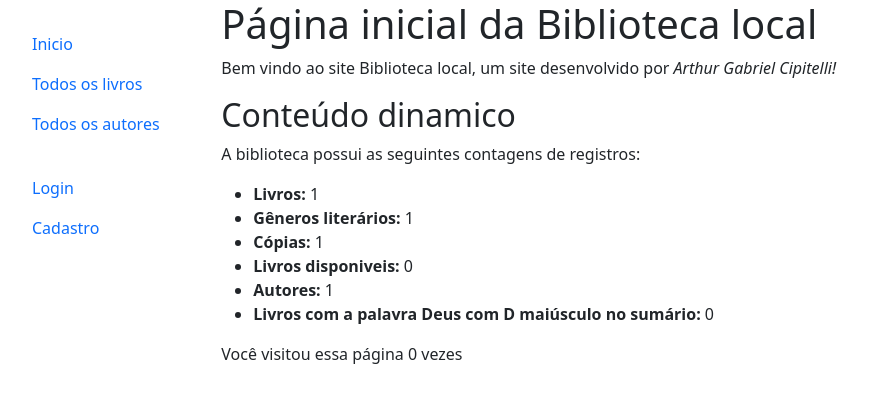
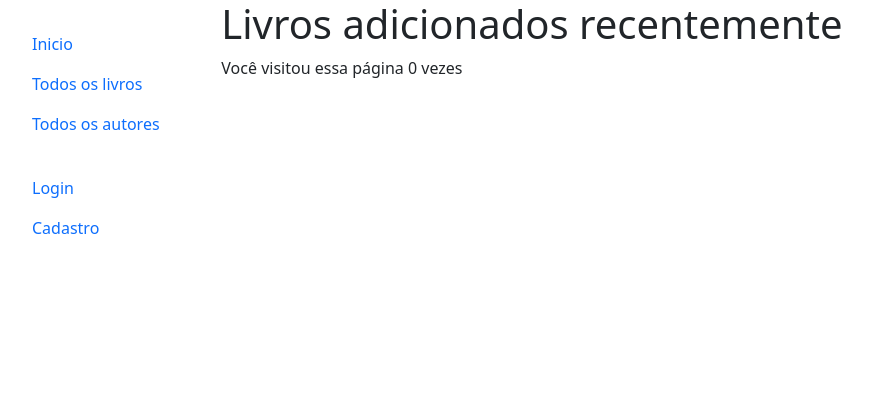
Before and after one commit to ciparthur/Biblioteca_local, a Django app: page / in a window 1280 px wide. Shown: the top 403 px of the page, without its empty margins (8-880 px from the left). Run offline with Django 4.2, Linux system fonts and the light colour scheme; tables that the repository leaves empty hold one stand-in row (values such as "Sample post").

Commit message:
Update index.html

```diff
--- a/catalogo/templates/index.html
+++ b/catalogo/templates/index.html
@@ -3,19 +3,22 @@
 {% block title %}<title>Biblioteca local - Inicio</title>{% endblock %}
 
 {% block content %}
-    <h1>Página inicial da Biblioteca local</h1>
-    <p>Bem vindo ao site Biblioteca local, um site desenvolvido por <em>Arthur Gabriel Cipitelli!</em></p>
 
-    <h2>Conteúdo dinamico</h2>
-    <p>A biblioteca possui as seguintes contagens de registros:</p>
-    <ul>
-        <li><strong>Livros: </strong>{{ num_livros }}</li>
-        <li><strong>Gêneros literários: </strong>{{ num_generos }}</li>
-        <li><strong>Cópias: </strong>{{ num_instancias }}</li>
-        <li><strong>Livros disponiveis: </strong>{{ num_instancias_disponiveis }}</li>
-        <li><strong>Autores: </strong>{{ num_autores }}</li>
-        <li><strong>Livros com a palavra Deus com D maiúsculo no sumário: </strong>{{ num_livros_palavras }}</li>
-    </ul>
+    <h1 class="h1">Livros adicionados recentemente</h1>
+    <p>Você visitou essa página {{ num_visitas }} {% if num_visitas == 1%}vez{% else %}vezes{% endif %}</p>
 
-    <p>Você visitou essa página {{ num_visitas }} {% if num_visitas == 1%}vez{% else %}vezes{% endif %}</p>
+    <div class="col-sm-6">
+        {% for livro in livros %}
+            <div class="card m-3">
+                <div class="card-header">
+                    <h1 class="h3 card-title">{{ livro.titulo }}</h1>
+                </div>
+
+                <div class="card-body">
+                    <p class="card-text">{{ livro.sumario }}</p>
+                    <a href="" class="btn btn-primary">Acessar</a>
+                </div>
+            </div>
+        {% endfor %}
+    </div>
 {% endblock %}
```
